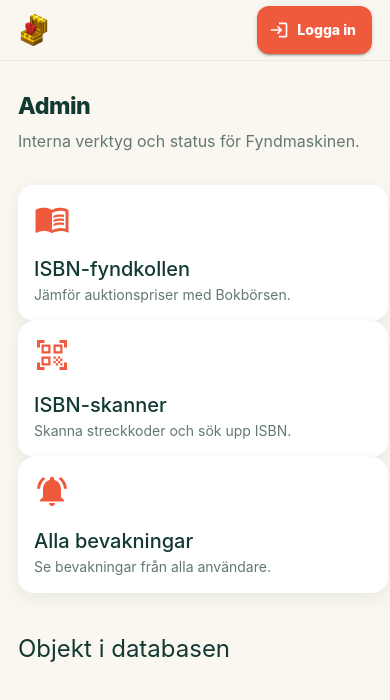
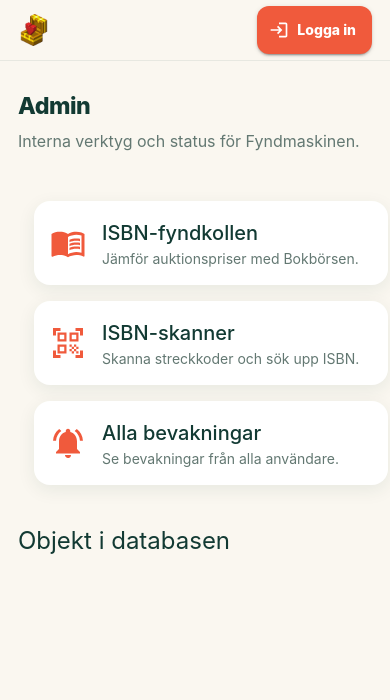
Before and after one commit to kokarn/fyndmaskinen-site, a React (Create React App) app: page /admin in a window 390 px wide. Shown: the top 700 px of the page. Built offline with nearby package versions, Linux system fonts and the light colour scheme.

Commit message:
fix: stabilize admin page and mobile cards

```diff
--- a/src/v2/design-system/FeatureLinkCard.js
+++ b/src/v2/design-system/FeatureLinkCard.js
@@ -32,7 +32,14 @@ const FeatureLinkCard = ({
             >
                 <CardContent>
                     <Stack
-                        alignItems = 'flex-start'
+                        alignItems = {{
+                            sm: 'flex-start',
+                            xs: 'center',
+                        }}
+                        direction = {{
+                            sm: 'column',
+                            xs: 'row',
+                        }}
                         spacing = {2}
                     >
                         <Icon
@@ -41,7 +48,11 @@ const FeatureLinkCard = ({
                                 fontSize: 36,
                             }}
                         />
-                        <Box>
+                        <Box
+                            sx = {{
+                                minWidth: 0,
+                            }}
+                        >
                             <Typography
                                 variant = 'h6'
                             >
--- a/src/v2/design-system/StatisticCard.js
+++ b/src/v2/design-system/StatisticCard.js
@@ -14,6 +14,10 @@ const StatisticCard = ({
 }) => {
     return (
         <Card
+            sx = {{
+                height: '100%',
+                width: '100%',
+            }}
             variant = 'outlined'
         >
             <CardContent>
@@ -21,11 +25,19 @@ const StatisticCard = ({
                     alignItems = 'center'
                     direction = 'row'
                     spacing = {1.5}
+                    sx = {{
+                        minWidth: 0,
+                    }}
                 >
                     {mark}
-                    <Box>
+                    <Box
+                        sx = {{
+                            minWidth: 0,
+                        }}
+                    >
                         <Typography
                             color = 'text.secondary'
+                            noWrap
                             variant = 'caption'
                         >
                             {label}
--- a/src/v2/pages/Admin.js
+++ b/src/v2/pages/Admin.js
@@ -6,6 +6,7 @@ import {
     useAuth0,
 } from '@auth0/auth0-react';
 import {
+    Alert,
     Box,
     CircularProgress,
     Stack,
@@ -107,7 +108,9 @@ const Admin = () => {
     }, [ getAccessTokenSilently ]);
 
     const {
-        data: itemCounts,
+        data: itemCounts = [],
+        error: itemCountsError,
+        isError,
         isFetching,
     } = useQuery([
         'item-counts',
@@ -137,6 +140,7 @@ const Admin = () => {
                     {adminLinks.map((link) => {
                         return (
                             <Grid
+                                item
                                 key = {link.to}
                                 md = {4}
                                 xs = {12}
@@ -165,6 +169,16 @@ const Admin = () => {
                             size = {24}
                         />
                     )}
+                    {isError && (
+                        <Alert
+                            severity = 'warning'
+                            sx = {{
+                                marginBottom: 2,
+                            }}
+                        >
+                            {itemCountsError?.message || 'Kunde inte hämta databasstatistik.'}
+                        </Alert>
+                    )}
                     <Grid
                         container
                         spacing = {1.5}
@@ -174,10 +188,11 @@ const Admin = () => {
 
                             return (
                                 <Grid
+                                    item
                                     key = {item.type}
                                     lg = {3}
-                                    sm = {4}
-                                    xs = {6}
+                                    sm = {6}
+                                    xs = {12}
                                 >
                                     <StatisticCard
                                         label = {source?.label || item.type}
```
Also changed, not shown: 1 other file (tests, documents, lock files or other folders).
